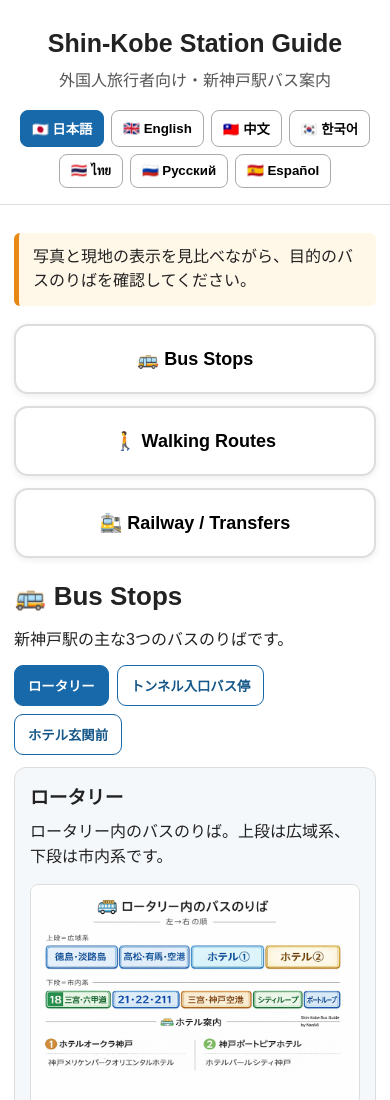
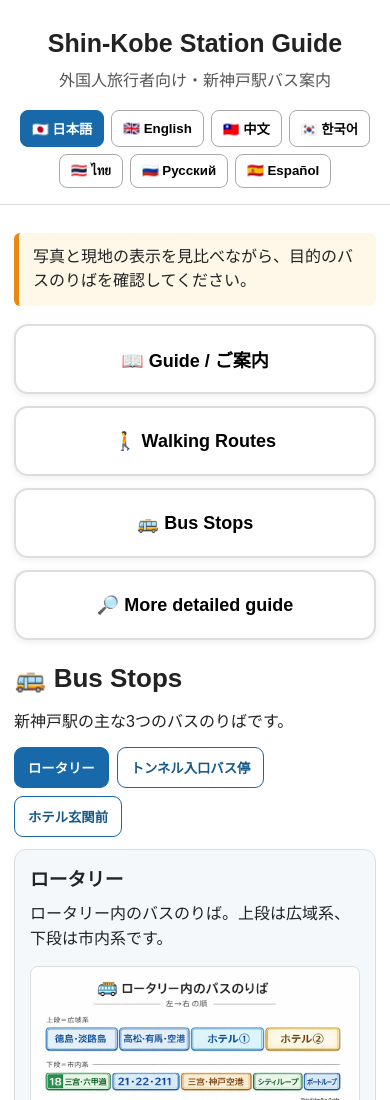
Before and after one commit to naosukenavi/multilingual-shinkobe-guide, a plain HTML site: page index.html in a window 390 px wide. Shown: the top 1100 px of the page. Drawn offline with Linux system fonts and the light colour scheme.

Commit message:
Restore previously working guide before railway changes

```diff
--- a/index.html
+++ b/index.html
@@ -10,7 +10,7 @@
 header{padding:24px 16px 16px;text-align:center;border-bottom:1px solid #ddd}h1{margin:0 0 6px;font-size:clamp(25px,6vw,42px)}.sub{margin:0;color:#555}
 .langs{display:flex;flex-wrap:wrap;gap:7px;justify-content:center;margin-top:16px}.langs button{border:1px solid #aaa;background:#fff;border-radius:8px;padding:8px 11px;cursor:pointer;font-weight:600}.langs button.active{background:#1769aa;color:#fff;border-color:#1769aa}
 main{max-width:900px;margin:auto;padding:18px 14px 40px}.notice{background:#fff7e8;border-left:5px solid var(--orange);padding:12px 14px;margin:10px 0 18px;border-radius:6px}
-.menu{display:grid;grid-template-columns:repeat(3,1fr);gap:12px;margin:18px 0}.menu button{min-height:82px;border:2px solid #ddd;border-radius:14px;background:#fff;font-size:18px;font-weight:700;cursor:pointer;box-shadow:0 2px 7px #00000012}.menu button:hover{transform:translateY(-1px)}
+.menu{display:grid;grid-template-columns:1fr 1fr;gap:12px;margin:18px 0}.menu button{min-height:82px;border:2px solid #ddd;border-radius:14px;background:#fff;font-size:18px;font-weight:700;cursor:pointer;box-shadow:0 2px 7px #00000012}.menu button:hover{transform:translateY(-1px)}
 .panel{display:none}.panel.active{display:block;scroll-margin-top:16px}.panel h2{font-size:26px;margin:12px 0}.panel p{margin:8px 0}.cards{display:grid;gap:12px}.card{border:1px solid #ddd;border-radius:12px;padding:15px;background:var(--soft)}.card h3{margin:0 0 7px}.stop-buttons{display:flex;flex-wrap:wrap;gap:8px;margin:12px 0}.stop-buttons button{padding:10px 13px;border-radius:9px;border:1px solid var(--blue);background:#fff;color:#145788;font-weight:700;cursor:pointer}.stop-buttons button.active{background:var(--blue);color:#fff}
 .imagebox{text-align:center;margin-top:14px}.imagebox img{max-width:100%;height:auto;border:1px solid #ddd;border-radius:8px}.caption{font-size:14px;color:#666;margin-top:6px}.ko-note{padding:12px;border:1px dashed #999;border-radius:8px;background:#fff}
 .small{font-size:14px;color:#666}.back{margin-top:18px;border:0;background:#eee;border-radius:8px;padding:9px 12px;cursor:pointer}footer{text-align:center;padding:18px;color:#666;border-top:1px solid #ddd;font-size:13px}
@@ -26,9 +26,10 @@ main{max-width:900px;margin:auto;padding:18px 14px 40px}.notice{background:#fff7
 <main>
 <div class="notice" data-t="notice">写真と現地の表示を見比べながら、目的のバスのりばを確認してください。</div>
 <div class="menu">
+<button type="button" data-panel="guide">📖 <span data-t="guideBtn">Guide / ご案内</span></button>
+<button type="button" data-panel="walking">🚶 <span data-t="walkingBtn">Walking Routes</span></button>
 <button type="button" data-panel="bus">🚌 <span data-t="busBtn">Bus Stops</span></button>
-<button type="button" data-panel="walking">🚶 <span data-t="walkingBtn">Walking Routes</span></button>
-<button type="button" data-panel="railway">🚉 <span data-t="railwayBtn">Railway / Transfers</span></button>
+<button type="button" onclick="window.open('https://naosukenavi.github.io/shinkobe-bus-navi/','_blank')">🔎 <span data-t="detailBtn">More detailed guide</span></button>
 </div>
 <section id="guide" class="panel">
 <h2 data-t="guideTitle">📖 Guide / ご案内</h2><div class="cards">
@@ -40,10 +41,6 @@ main{max-width:900px;margin:auto;padding:18px 14px 40px}.notice{background:#fff7
 <section id="walking" class="panel">
 <h2 data-t="walkingTitle">🚶 Walking Routes</h2>
 <div id="walkingContent"></div>
-</section>
-<section id="railway" class="panel">
-<h2 data-t="railwayTitle">🚉 Railway / Transfers</h2>
-<div id="railwayContent"></div>
 </section>
 <section id="bus" class="panel">
 <h2 data-t="busTitle">🚌 Bus Stops</h2><p data-t="busIntro">新神戸駅の主な3つのバスのりばです。</p>
@@ -58,73 +55,14 @@ const images={
  hotel:{en:'assets/hotel-en.png',zh:'assets/hotel-zh.png',es:'assets/hotel-es.png',ja:'assets/hotel-ja.png',ru:'assets/hotel-ru.png',th:'assets/hotel-th.png'}
 };
 const text={
- ja:{title:'Shin-Kobe Station Guide',subtitle:'外国人旅行者向け・新神戸駅バス案内',notice:'写真と現地の表示を見比べながら、目的のバスのりばを確認してください。',guideBtn:'Guide / ご案内',walkingBtn:'Walking Routes',busBtn:'Bus Stops',railwayBtn:'Railway / Transfers',railwayTitle:'🚉 Railway / Transfers',detailBtn:'More detailed guide',guideTitle:'📖 Guide / ご案内',guide1h:'このアプリについて',guide1:'新神戸駅には複数のバスのりばがあります。このアプリは、行き先から迷わずのりばを確認するための案内です。',guide2h:'写真の見方',guide2:'実際の駅で見える案内表示と、アプリの写真を照らし合わせて進んでください。ロータリー・トンネル入口・ホテル玄関前で行き方が分かれます。',guide3h:'注意事項',guide3:'運行時刻・運休・のりば変更などは、当日の公式案内も確認してください。写真は現地案内を補助するためのものです。',guide4h:'困ったとき',guide4:'道が分からなくなったら、いったん安全な場所で止まり、駅の案内表示や係員に確認してください。',walkingTitle:'🚶 Walking Routes',walk0h:'安全に歩くために',walk0:'写真を確認するときは、道路上で立ち止まらず、安全な場所で確認してください。',walk1h:'布引バス停（2・18系統）',walk2h:'布引バス停（92系統）',walk3h:'布引ハーブ園',walk4h:'布引の滝',walk5h:'北野方面',walk6h:'三宮方面',busTitle:'🚌 Bus Stops',busIntro:'新神戸駅の主な3つのバスのりばです。',rotary:'ロータリー',tunnel:'トンネル入口バス停',hotel:'ホテル玄関前'},
- en:{title:'Shin-Kobe Station Guide',subtitle:'A multilingual bus guide for visitors',notice:'Use the photos together with the signs you see at the station.',guideBtn:'Guide / How to use',walkingBtn:'Walking Routes',busBtn:'Bus Stops',railwayBtn:'Railway / Transfers',railwayTitle:'🚉 Railway / Transfers',detailBtn:'More detailed guide',guideTitle:'📖 Guide / How to use',guide1h:'About this guide',guide1:'Shin-Kobe Station has several bus stops. This guide helps you find the correct stop from your destination.',guide2h:'How to use the photos',guide2:'Compare the station signs with the photos as you walk. The routes differ at the Rotary, Tunnel Entrance, and Hotel Entrance.',guide3h:'Important',guide3:'Check official information on the day for schedules, service changes, or stop changes. Photos are a navigation aid.',guide4h:'If you get lost',guide4:'Stop in a safe place and check station signs or ask station staff for help.',walkingTitle:'🚶 Walking Routes',walk0h:'Walk safely',walk0:'Do not stop in the roadway while checking photos. Move to a safe place first.',walk1h:'Nunobiki Bus Stop (Routes 2 & 18)',walk2h:'Nunobiki Bus Stop (Route 92)',walk3h:'Nunobiki Herb Gardens',walk4h:'Nunobiki Falls',walk5h:'Kitano Area',walk6h:'Sannomiya Area',busTitle:'🚌 Bus Stops',busIntro:'The three main bus-stop areas at Shin-Kobe Station.',rotary:'Rotary',tunnel:'Tunnel Entrance',hotel:'Hotel Entrance'},
- zh:{title:'新神户站指南',subtitle:'给外国游客的新神户站巴士指南',notice:'请把照片与车站现场的指示牌对照确认。',guideBtn:'指南 / 使用方法',walkingBtn:'Walking Routes',busBtn:'Bus Stops',railwayBtn:'鐵路 / 轉乘',railwayTitle:'🚉 鐵路 / 轉乘',detailBtn:'More detailed guide',guideTitle:'📖 指南 / 使用方法',guide1h:'关于本指南',guide1:'新神户站有多个巴士站。本指南帮助您根据目的地找到正确的巴士站。',guide2h:'如何使用照片',guide2:'步行时，请将车站的指示牌与照片进行对照。路线会在环形广场、隧道入口和酒店入口处分开。',guide3h:'重要提示',guide3:'请在当天确认官方信息，包括时刻表、停运或服务变更以及巴士站变更。照片仅作为辅助导航。',guide4h:'如果迷路了',guide4:'如果找不到路，请先停在安全的地方，然后查看车站指示牌或向车站工作人员求助。',rotary:'環形廣場巴士站',tunnel:'隧道入口巴士站',hotel:'飯店入口'},
- ko:{title:'신코베역 안내',subtitle:'외국인 여행객을 위한 신코베역 버스 안내',notice:'사진과 역의 안내 표지판을 함께 확인해 주세요。',guideBtn:'안내 / 이용 방법',walkingBtn:'Walking Routes',busBtn:'Bus Stops',railwayBtn:'철도 / 환승',railwayTitle:'🚉 철도 / 환승',detailBtn:'More detailed guide',guideTitle:'📖 안내 / 이용 방법',guide1h:'이 안내에 대하여',guide1:'신코베역에는 여러 버스 정류장이 있습니다. 이 안내는 목적지에 맞는 정류장을 찾는 데 도움을 드립니다.',guide2h:'사진 이용 방법',guide2:'걸으면서 역의 안내 표지판과 사진을 비교해 주세요. 로터리, 터널 입구, 호텔 입구에서 경로가 나뉩니다.',guide3h:'주의사항',guide3:'시간표, 운행 변경, 정류장 변경 등은 당일 공식 안내를 확인해 주세요. 사진은 길찾기를 돕기 위한 자료입니다.',guide4h:'길을 잃었을 때',guide4:'길을 모르겠다면 먼저 안전한 곳에 멈춘 후 역의 안내 표지판을 확인하거나 역 직원에게 도움을 요청하세요.',rotary:'로터리',tunnel:'터널 입구 버스 정류장',hotel:'호텔 입구'},
- th:{title:'คู่มือสถานีชินโกเบ',subtitle:'คู่มือรถบัสสำหรับนักท่องเที่ยวต่างชาติ',notice:'โปรดเปรียบเทียบภาพกับป้ายจริงภายในสถานี',guideBtn:'คู่มือ / วิธีใช้',walkingBtn:'Walking Routes',busBtn:'Bus Stops',railwayBtn:'รถไฟ / การเปลี่ยนสาย',railwayTitle:'🚉 รถไฟ / การเปลี่ยนสาย',detailBtn:'More detailed guide',guideTitle:'📖 คู่มือ / วิธีใช้',guide1h:'เกี่ยวกับคู่มือนี้',guide1:'สถานีชินโกเบมีป้ายรถหลายแห่ง คู่มือนี้ช่วยให้คุณค้นหาป้ายรถที่ถูกต้องจากจุดหมายปลายทางของคุณ',guide2h:'วิธีใช้ภาพ',guide2:'ขณะเดิน โปรดเปรียบเทียบภาพกับป้ายบอกทางที่สถานี เส้นทางจะแยกกันที่วงเวียน ทางเข้าทางอุโมงค์ และทางเข้าโรงแรม',guide3h:'ข้อสำคัญ',guide3:'โปรดตรวจสอบข้อมูลอย่างเป็นทางการในวันเดินทาง เช่น ตารางเวลา การเปลี่ยนแปลงการให้บริการ หรือการเปลี่ยนป้ายรถ ภาพเป็นเพียงตัวช่วยในการนำทาง',guide4h:'หากหลงทาง',guide4:'หากไม่แน่ใจว่าไปทางไหน ให้หยุดในจุดที่ปลอดภัยก่อน แล้วดูป้ายในสถานีหรือขอความช่วยเหลือจากเจ้าหน้าที่',rotary:'ป้ายรถบริเวณวงเวียน',tunnel:'ป้ายรถทางเข้าทางอุโมงค์',hotel:'หน้าโรงแรม'},
- ru:{title:'Путеводитель по станции Син-Кобэ',subtitle:'Автобусный гид для иностранных посетителей',notice:'Сравнивайте фотографии с указателями на станции.',guideBtn:'Гид / Как пользоваться',walkingBtn:'Walking Routes',busBtn:'Bus Stops',railwayBtn:'Железная дорога / Пересадки',railwayTitle:'🚉 Железная дорога / Пересадки',detailBtn:'More detailed guide',guideTitle:'📖 Гид / Как пользоваться',guide1h:'О гиде',guide1:'На станции Син-Кобэ несколько автобусных остановок. Этот гид поможет вам найти нужную остановку по месту назначения.',guide2h:'Как пользоваться фотографиями',guide2:'Сравнивайте фотографии с указателями на станции во время движения. Маршруты расходятся у кольцевой площади, входа в туннель и входа в отель.',guide3h:'Важно',guide3:'В день поездки проверяйте официальную информацию о расписании, изменениях движения и остановок. Фотографии служат только для помощи в навигации.',guide4h:'Если вы заблудились',guide4:'Если вы не знаете, куда идти, остановитесь в безопасном месте, проверьте указатели на станции или обратитесь к сотруднику станции.',rotary:'Автобусная остановка на кольцевой площади',tunnel:'Остановка у входа в туннель',hotel:'Остановка у входа в отель'},
- es:{title:'Guía de la estación Shin-Kobe',subtitle:'Guía de autobuses para visitantes extranjeros',notice:'Compare las fotos con las señales de la estación.',guideBtn:'Guía / Cómo usarla',walkingBtn:'Walking Routes',busBtn:'Bus Stops',railwayBtn:'Ferrocarril / Transbordos',railwayTitle:'🚉 Ferrocarril / Transbordos',detailBtn:'More detailed guide',guideTitle:'📖 Guía / Cómo usarla',guide1h:'Sobre esta guía',guide1:'La estación Shin-Kobe tiene varias paradas de autobús. Esta guía le ayuda a encontrar la parada correcta según su destino.',guide2h:'Cómo usar las fotos',guide2:'Mientras camina, compare las fotos con las señales de la estación. Las rutas se separan en la rotonda, la entrada del túnel y la entrada del hotel.',guide3h:'Importante',guide3:'El día del viaje, consulte la información oficial sobre horarios, cambios de servicio o cambios de parada. Las fotos son solo una ayuda para orientarse.',guide4h:'Si se pierde',guide4:'Si no sabe por dónde ir, deténgase primero en un lugar seguro y consulte las señales de la estación o pida ayuda al personal.',rotary:'Parada en la rotonda',tunnel:'Parada en la entrada del túnel',hotel:'Parada frente al hotel'}
+ ja:{title:'Shin-Kobe Station Guide',subtitle:'外国人旅行者向け・新神戸駅バス案内',notice:'写真と現地の表示を見比べながら、目的のバスのりばを確認してください。',guideBtn:'Guide / ご案内',walkingBtn:'Walking Routes',busBtn:'Bus Stops',detailBtn:'More detailed guide',guideTitle:'📖 Guide / ご案内',guide1h:'このアプリについて',guide1:'新神戸駅には複数のバスのりばがあります。このアプリは、行き先から迷わずのりばを確認するための案内です。',guide2h:'写真の見方',guide2:'実際の駅で見える案内表示と、アプリの写真を照らし合わせて進んでください。ロータリー・トンネル入口・ホテル玄関前で行き方が分かれます。',guide3h:'注意事項',guide3:'運行時刻・運休・のりば変更などは、当日の公式案内も確認してください。写真は現地案内を補助するためのものです。',guide4h:'困ったとき',guide4:'道が分からなくなったら、いったん安全な場所で止まり、駅の案内表示や係員に確認してください。',walkingTitle:'🚶 Walking Routes',walk0h:'安全に歩くために',walk0:'写真を確認するときは、道路上で立ち止まらず、安全な場所で確認してください。',walk1h:'布引バス停（2・18系統）',walk2h:'布引バス停（92系統）',walk3h:'布引ハーブ園',walk4h:'布引の滝',walk5h:'北野方面',walk6h:'三宮方面',busTitle:'🚌 Bus Stops',busIntro:'新神戸駅の主な3つのバスのりばです。',rotary:'ロータリー',tunnel:'トンネル入口バス停',hotel:'ホテル玄関前'},
+ en:{title:'Shin-Kobe Station Guide',subtitle:'A multilingual bus guide for visitors',notice:'Use the photos together with the signs you see at the station.',guideBtn:'Guide / How to use',walkingBtn:'Walking Routes',busBtn:'Bus Stops',detailBtn:'More detailed guide',guideTitle:'📖 Guide / How to use',guide1h:'About this guide',guide1:'Shin-Kobe Station has several bus stops. This guide helps you find the correct stop from your destination.',guide2h:'How to use the photos',guide2:'Compare the station signs with the photos as you walk. The routes differ at the Rotary, Tunnel Entrance, and Hotel Entrance.',guide3h:'Important',guide3:'Check official information on the day for schedules, service changes, or stop changes. Photos are a navigation aid.',guide4h:'If you get lost',guide4:'Stop in a safe place and check station signs or ask station staff for help.',walkingTitle:'🚶 Walking Routes',walk0h:'Walk safely',walk0:'Do not stop in the roadway while checking photos. Move to a safe place first.',walk1h:'Nunobiki Bus Stop (Routes 2 & 18)',walk2h:'Nunobiki Bus Stop (Route 92)',walk3h:'Nunobiki Herb Gardens',walk4h:'Nunobiki Falls',walk5h:'Kitano Area',walk6h:'Sannomiya Area',busTitle:'🚌 Bus Stops',busIntro:'The three main bus-stop areas at Shin-Kobe Station.',rotary:'Rotary',tunnel:'Tunnel Entrance',hotel:'Hotel Entrance'},
+ zh:{title:'新神户站指南',subtitle:'给外国游客的新神户站巴士指南',notice:'请把照片与车站现场的指示牌对照确认。',guideBtn:'指南 / 使用方法',walkingBtn:'Walking Routes',busBtn:'Bus Stops',detailBtn:'More detailed guide',guideTitle:'📖 指南 / 使用方法',guide1h:'关于本指南',guide1:'新神户站有多个巴士站。本指南帮助您根据目的地找到正确的巴士站。',guide2h:'如何使用照片',guide2:'步行时，请将车站的指示牌与照片进行对照。路线会在环形广场、隧道入口和酒店入口处分开。',guide3h:'重要提示',guide3:'请在当天确认官方信息，包括时刻表、停运或服务变更以及巴士站变更。照片仅作为辅助导航。',guide4h:'如果迷路了',guide4:'如果找不到路，请先停在安全的地方，然后查看车站指示牌或向车站工作人员求助。',rotary:'環形廣場巴士站',tunnel:'隧道入口巴士站',hotel:'飯店入口'},
+ ko:{title:'신코베역 안내',subtitle:'외국인 여행객을 위한 신코베역 버스 안내',notice:'사진과 역의 안내 표지판을 함께 확인해 주세요。',guideBtn:'안내 / 이용 방법',walkingBtn:'Walking Routes',busBtn:'Bus Stops',detailBtn:'More detailed guide',guideTitle:'📖 안내 / 이용 방법',guide1h:'이 안내에 대하여',guide1:'신코베역에는 여러 버스 정류장이 있습니다. 이 안내는 목적지에 맞는 정류장을 찾는 데 도움을 드립니다.',guide2h:'사진 이용 방법',guide2:'걸으면서 역의 안내 표지판과 사진을 비교해 주세요. 로터리, 터널 입구, 호텔 입구에서 경로가 나뉩니다.',guide3h:'주의사항',guide3:'시간표, 운행 변경, 정류장 변경 등은 당일 공식 안내를 확인해 주세요. 사진은 길찾기를 돕기 위한 자료입니다.',guide4h:'길을 잃었을 때',guide4:'길을 모르겠다면 먼저 안전한 곳에 멈춘 후 역의 안내 표지판을 확인하거나 역 직원에게 도움을 요청하세요.',rotary:'로터리',tunnel:'터널 입구 버스 정류장',hotel:'호텔 입구'},
+ th:{title:'คู่มือสถานีชินโกเบ',subtitle:'คู่มือรถบัสสำหรับนักท่องเที่ยวต่างชาติ',notice:'โปรดเปรียบเทียบภาพกับป้ายจริงภายในสถานี',guideBtn:'คู่มือ / วิธีใช้',walkingBtn:'Walking Routes',busBtn:'Bus Stops',detailBtn:'More detailed guide',guideTitle:'📖 คู่มือ / วิธีใช้',guide1h:'เกี่ยวกับคู่มือนี้',guide1:'สถานีชินโกเบมีป้ายรถหลายแห่ง คู่มือนี้ช่วยให้คุณค้นหาป้ายรถที่ถูกต้องจากจุดหมายปลายทางของคุณ',guide2h:'วิธีใช้ภาพ',guide2:'ขณะเดิน โปรดเปรียบเทียบภาพกับป้ายบอกทางที่สถานี เส้นทางจะแยกกันที่วงเวียน ทางเข้าทางอุโมงค์ และทางเข้าโรงแรม',guide3h:'ข้อสำคัญ',guide3:'โปรดตรวจสอบข้อมูลอย่างเป็นทางการในวันเดินทาง เช่น ตารางเวลา การเปลี่ยนแปลงการให้บริการ หรือการเปลี่ยนป้ายรถ ภาพเป็นเพียงตัวช่วยในการนำทาง',guide4h:'หากหลงทาง',guide4:'หากไม่แน่ใจว่าไปทางไหน ให้หยุดในจุดที่ปลอดภัยก่อน แล้วดูป้ายในสถานีหรือขอความช่วยเหลือจากเจ้าหน้าที่',rotary:'ป้ายรถบริเวณวงเวียน',tunnel:'ป้ายรถทางเข้าทางอุโมงค์',hotel:'หน้าโรงแรม'},
+ ru:{title:'Путеводитель по станции Син-Кобэ',subtitle:'Автобусный гид для иностранных посетителей',notice:'Сравнивайте фотографии с указателями на станции.',guideBtn:'Гид / Как пользоваться',walkingBtn:'Walking Routes',busBtn:'Bus Stops',detailBtn:'More detailed guide',guideTitle:'📖 Гид / Как пользоваться',guide1h:'О гиде',guide1:'На станции Син-Кобэ несколько автобусных остановок. Этот гид поможет вам найти нужную остановку по месту назначения.',guide2h:'Как пользоваться фотографиями',guide2:'Сравнивайте фотографии с указателями на станции во время движения. Маршруты расходятся у кольцевой площади, входа в туннель и входа в отель.',guide3h:'Важно',guide3:'В день поездки проверяйте официальную информацию о расписании, изменениях движения и остановок. Фотографии служат только для помощи в навигации.',guide4h:'Если вы заблудились',guide4:'Если вы не знаете, куда идти, остановитесь в безопасном месте, проверьте указатели на станции или обратитесь к сотруднику станции.',rotary:'Автобусная остановка на кольцевой площади',tunnel:'Остановка у входа в туннель',hotel:'Остановка у входа в отель'},
+ es:{title:'Guía de la estación Shin-Kobe',subtitle:'Guía de autobuses para visitantes extranjeros',notice:'Compare las fotos con las señales de la estación.',guideBtn:'Guía / Cómo usarla',walkingBtn:'Walking Routes',busBtn:'Bus Stops',detailBtn:'More detailed guide',guideTitle:'📖 Guía / Cómo usarla',guide1h:'Sobre esta guía',guide1:'La estación Shin-Kobe tiene varias paradas de autobús. Esta guía le ayuda a encontrar la parada correcta según su destino.',guide2h:'Cómo usar las fotos',guide2:'Mientras camina, compare las fotos con las señales de la estación. Las rutas se separan en la rotonda, la entrada del túnel y la entrada del hotel.',guide3h:'Importante',guide3:'El día del viaje, consulte la información oficial sobre horarios, cambios de servicio o cambios de parada. Las fotos son solo una ayuda para orientarse.',guide4h:'Si se pierde',guide4:'Si no sabe por dónde ir, deténgase primero en un lugar seguro y consulte las señales de la estación o pida ayuda al personal.',rotary:'Parada en la rotonda',tunnel:'Parada en la entrada del túnel',hotel:'Parada frente al hotel'}
 };
-const railwayData={
-  ja:[
-    '地下鉄 新神戸駅 → 三宮駅',
-    '阪急 神戸三宮駅への乗継',
-    '阪神 神戸三宮駅への乗継',
-    '有馬温泉へ地下鉄・神鉄',
-    '神戸空港へ地下鉄・ポートライナー',
-    '六甲アイランドへ鉄道'
-  ],
-  en:[
-    'Subway Shin-Kobe Station → Sannomiya Station',
-    'Transfer to Hankyu Kobe-Sannomiya Station',
-    'Transfer to Hanshin Kobe-Sannomiya Station',
-    'To Arima Onsen by subway and Shintetsu',
-    'To Kobe Airport by subway and Port Liner',
-    'To Rokko Island by railway'
-  ],
-  zh:[
-    '地鐵新神戶站 → 三宮站',
-    '轉乘阪急神戶三宮站',
-    '轉乘阪神神戶三宮站',
-    '搭乘地鐵・神鐵前往有馬溫泉',
-    '搭乘地鐵・港灣快線前往神戶機場',
-    '搭乘鐵路前往六甲人工島'
-  ],
-  ko:[
-    '지하철 신코베역 → 산노미야역',
-    '한큐 고베산노미야역 환승',
-    '한신 고베산노미야역 환승',
-    '지하철·신테츠로 아리마온천 가기',
-    '지하철·포트라이너로 고베공항 가기',
-    '철도로 롯코 아일랜드 가기'
-  ],
-  th:[
-    'รถไฟใต้ดินสถานีชินโกเบ → สถานีซันโนมิยะ',
-    'เปลี่ยนรถไปสถานี Hankyu Kobe-Sannomiya',
-    'เปลี่ยนรถไปสถานี Hanshin Kobe-Sannomiya',
-    'ไปอาริมะออนเซ็นด้วยรถไฟใต้ดินและชินเท็ตสึ',
-    'ไปสนามบินโกเบด้วยรถไฟใต้ดินและ Port Liner',
-    'ไปเกาะร็อกโกะด้วยรถไฟ'
-  ],
-  ru:[
-    'Метро Син-Кобэ → станция Санномия',
-    'Пересадка на станцию Hankyu Kobe-Sannomiya',
-    'Пересадка на станцию Hanshin Kobe-Sannomiya',
-    'До Арима-Онсэн на метро и Shintetsu',
-    'До аэропорта Кобэ на метро и Port Liner',
-    'До острова Рокко на поезде'
-  ],
-  es:[
-    'Metro Shin-Kobe → estación Sannomiya',
-    'Transbordo a la estación Hankyu Kobe-Sannomiya',
-    'Transbordo a la estación Hanshin Kobe-Sannomiya',
-    'A Arima Onsen en metro y Shintetsu',
-    'Al aeropuerto de Kobe en metro y Port Liner',
-    'A Rokko Island en tren'
-  ]
-};
-
 const stopText={
  ja:{rotary:'ロータリー内のバスのりば。上段は広域系、下段は市内系です。',tunnel:'トンネル入口バス停。有馬温泉、三田アウトレット、北区箕谷・神戸方面など行きのバス停があります。',hotel:'ホテル玄関前・4階バスのりば。徳島・関西空港方面のリムジンバスがあります。'},
  en:{rotary:'Bus stops within the Rotary. Upper level: long-distance lines. Lower level: city lines.',tunnel:'Tunnel Entrance bus stop. Buses are available to Arima Onsen, Sanda Premium Outlets, Minotani in Kita Ward, Kobe, and other destinations.',hotel:'Hotel Entrance / 4th-floor bus stop. Limousine buses serve Tokushima and Kansai Airport.'},
@@ -224,13 +162,6 @@ const walkingRoutes = [
   ]}
 ];
 
-function renderRailway(){
-  const box=document.getElementById('railwayContent');
-  if(!box) return;
-  const items=railwayData[lang]||railwayData.en;
-  box.innerHTML='<div class="cards">'+items.map((item,i)=>'<div class="card"><h3>'+((i+1)+'. '+item)+'</h3></div>').join('')+'</div>';
-}
-
 function renderWalking(){
   const box=document.getElementById('walkingContent');
   if(!box) return;
@@ -249,7 +180,7 @@ function renderWalking(){
 }
 
 let lang='ja',stop='rotary';
-function applyLang(){const t=text[lang]||text.en; document.querySelectorAll('[data-t]').forEach(el=>{const k=el.dataset.t;if(t[k]!==undefined)el.textContent=t[k]});document.documentElement.lang=lang;document.querySelectorAll('.langs button').forEach(b=>b.classList.toggle('active',b.dataset.lang===lang));renderStop();renderWalking();renderRailway();}
+function applyLang(){const t=text[lang]||text.en; document.querySelectorAll('[data-t]').forEach(el=>{const k=el.dataset.t;if(t[k]!==undefined)el.textContent=t[k]});document.documentElement.lang=lang;document.querySelectorAll('.langs button').forEach(b=>b.classList.toggle('active',b.dataset.lang===lang));renderStop();renderWalking();}
 function renderStop(){const d=stopText[lang]||stopText.en;const box=document.getElementById('stopContent');const img=images[stop][lang];let html='<div class="card"><h3>'+((text[lang]||text.en)[stop])+'</h3><p>'+d[stop]+'</p>';
 if(img){html+='<div class="imagebox"><img src="'+img+'" alt="'+((text[lang]||text.en)[stop])+'"><div class="caption">Shin-Kobe Bus Guide by NaoMi</div></div>';}else{html+='<div class="ko-note">'+(lang==='ko'?'<strong>사진準備中</strong><br>韓国語版の画像は後から追加できます。':'Image not available in this language yet.')+'</div>';}html+='</div>';box.innerHTML=html;document.querySelectorAll('[data-stop]').forEach(b=>b.classList.toggle('active',b.dataset.stop===stop));}
 document.addEventListener('click',e=>{
@@ -264,7 +195,6 @@ document.addEventListener('click',e=>{
       requestAnimationFrame(()=>panel.scrollIntoView({behavior:'smooth',block:'start'}));
     }
     if(panelBtn.dataset.panel==='bus') renderStop();
-    if(panelBtn.dataset.panel==='railway') renderRailway();
     return;
   }
   const stopBtn=e.target.closest('[data-stop]');
@@ -277,6 +207,5 @@ document.addEventListener('click',e=>{
 applyLang();
 document.getElementById('bus').classList.add('active');
 renderWalking();
-renderRailway();
 </script>
 </body></html>
```
